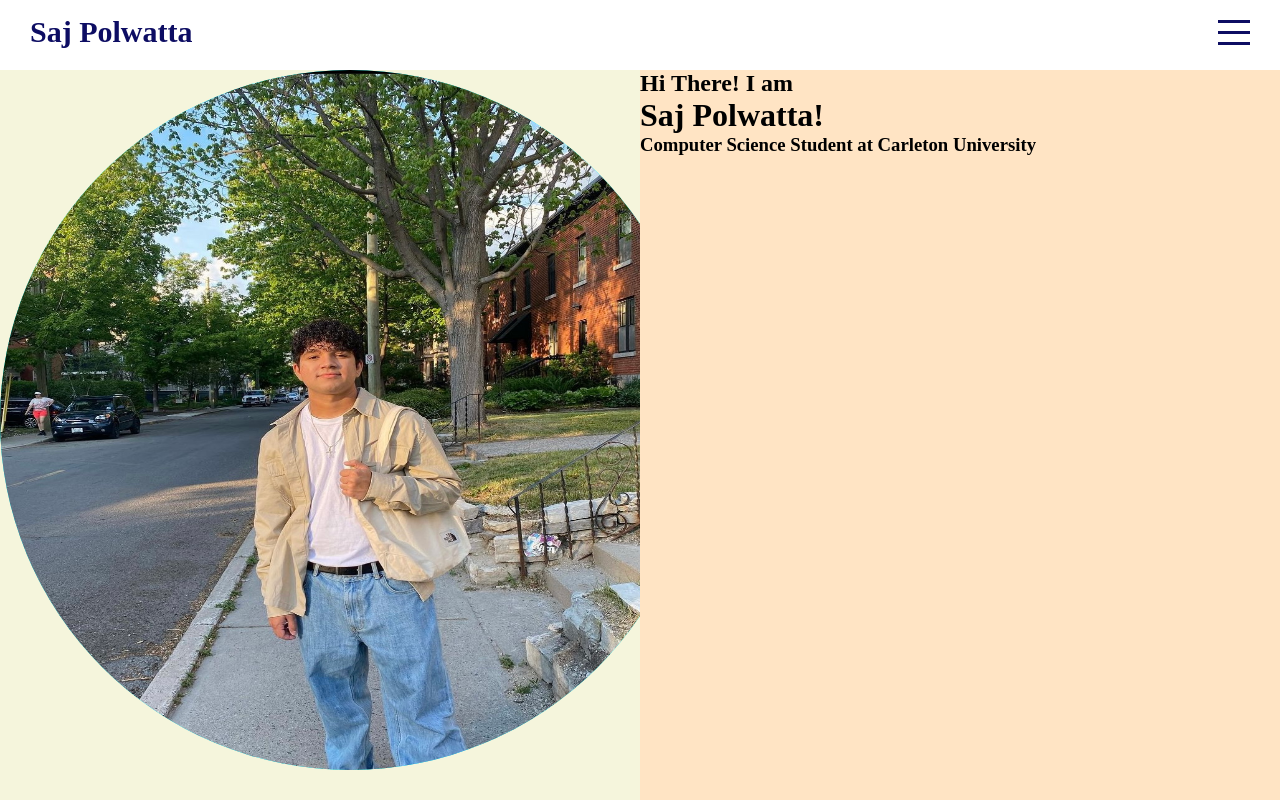
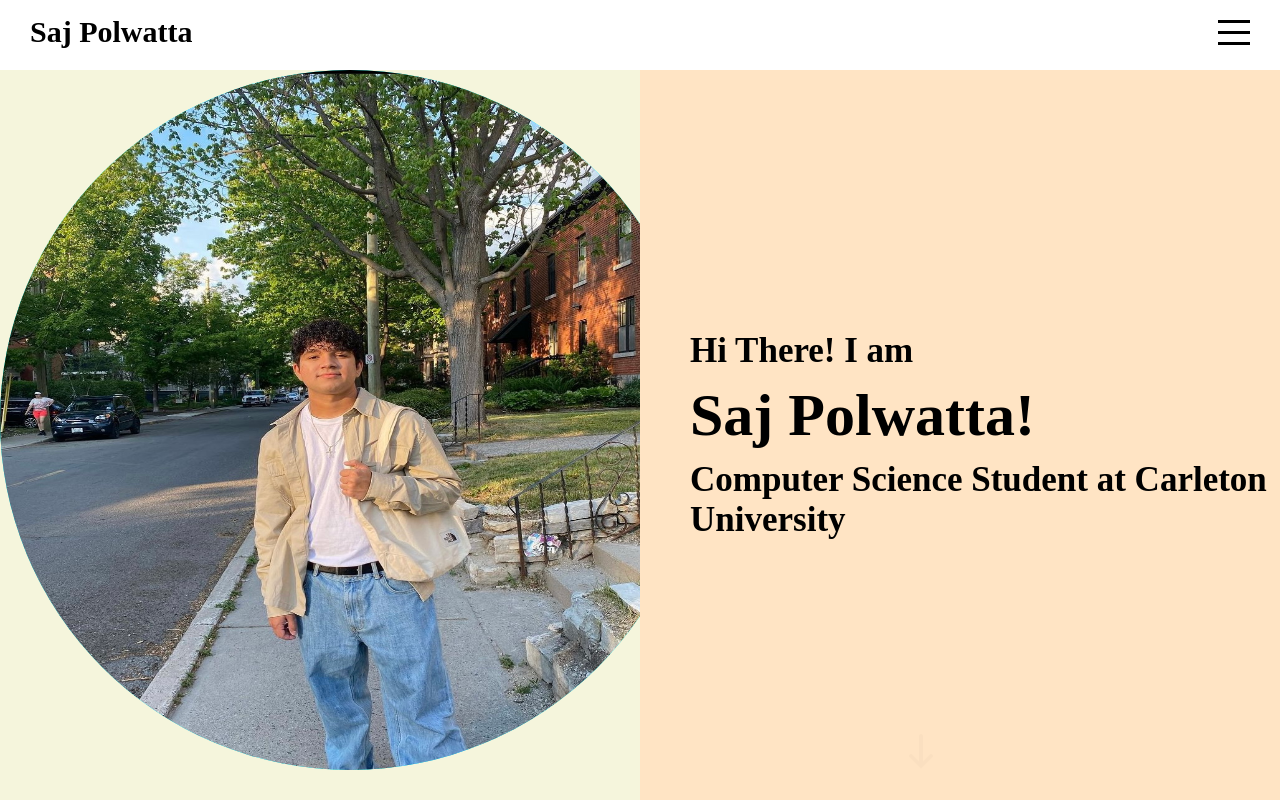
Before and after one commit to Sajitha77/saj_portfolio_website, a React (Create React App) app: page / in a window 1280 px wide. Built offline with nearby package versions, Linux system fonts and the light colour scheme.

Commit message:
arrow key and intro page
created animation to fade arrow key in and out by reducing opacity to 0 every font sized, margined and organized cover page words

```diff
--- a/src/Components/Intro/Intro.js
+++ b/src/Components/Intro/Intro.js
@@ -15,7 +15,8 @@
                     <h1>Saj Polwatta!</h1>
                     <h3>Computer Science Student at Carleton University</h3>
                 </div>
-                <a href='#protfolio'>
+                <a href='#portfolio'>
+                    <img src='assets/down.png' alt='down'></img>
 
                 </a>
             </div>
--- a/src/Components/Intro/intro.scss
+++ b/src/Components/Intro/intro.scss
@@ -25,5 +25,45 @@
     .right{
         flex: 1;
         background-color: bisque;
+        position: relative;
+
+        .wrapper{
+            height: 100%;
+            width: 100%;
+            padding-left: 50px;
+            display: flex;
+            flex-direction: column;
+            justify-content: center;
+
+            h1{
+                font-size: 60px;
+                margin: 10px 0;
+            }
+            h2{
+                font-size: 35px;
+            }
+            h3{
+                font-size: 35px;
+
+            }
+        }
+        a{
+            position: absolute;
+            bottom: 20px;
+            left: 40%;
+
+            img{
+                width: 50px;
+                animation: arrowBlink 3s infinite;
+            }
+
+            @keyframes arrowBlink {
+                100%{
+                    opacity: 0;
+
+                }
+
+            }
+        }
     }
 }
--- a/src/global.scss
+++ b/src/global.scss
@@ -1 +1 @@
-$mainColor: #0d0d63;
+$mainColor: black;
```
Also changed, not shown: public/assets/down.png (added).
